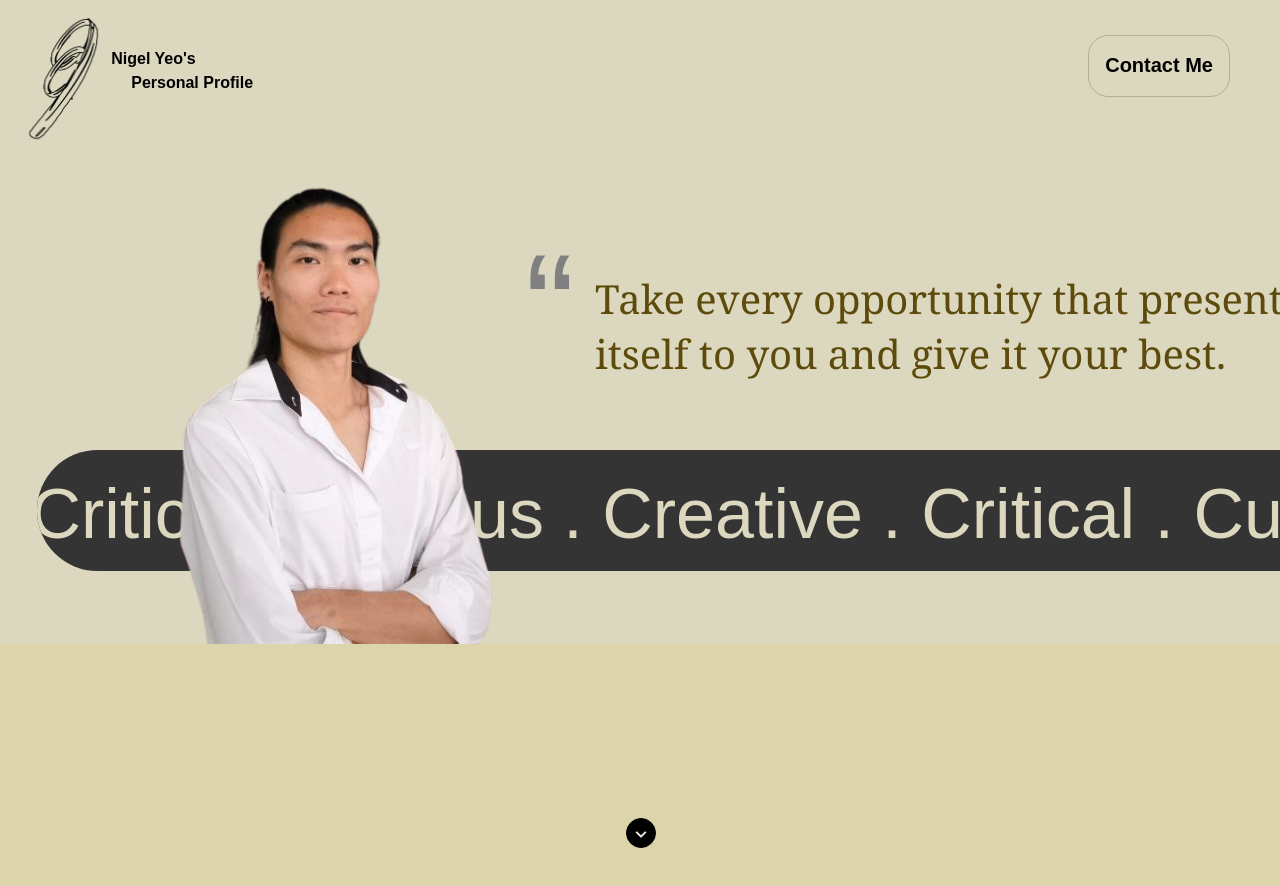
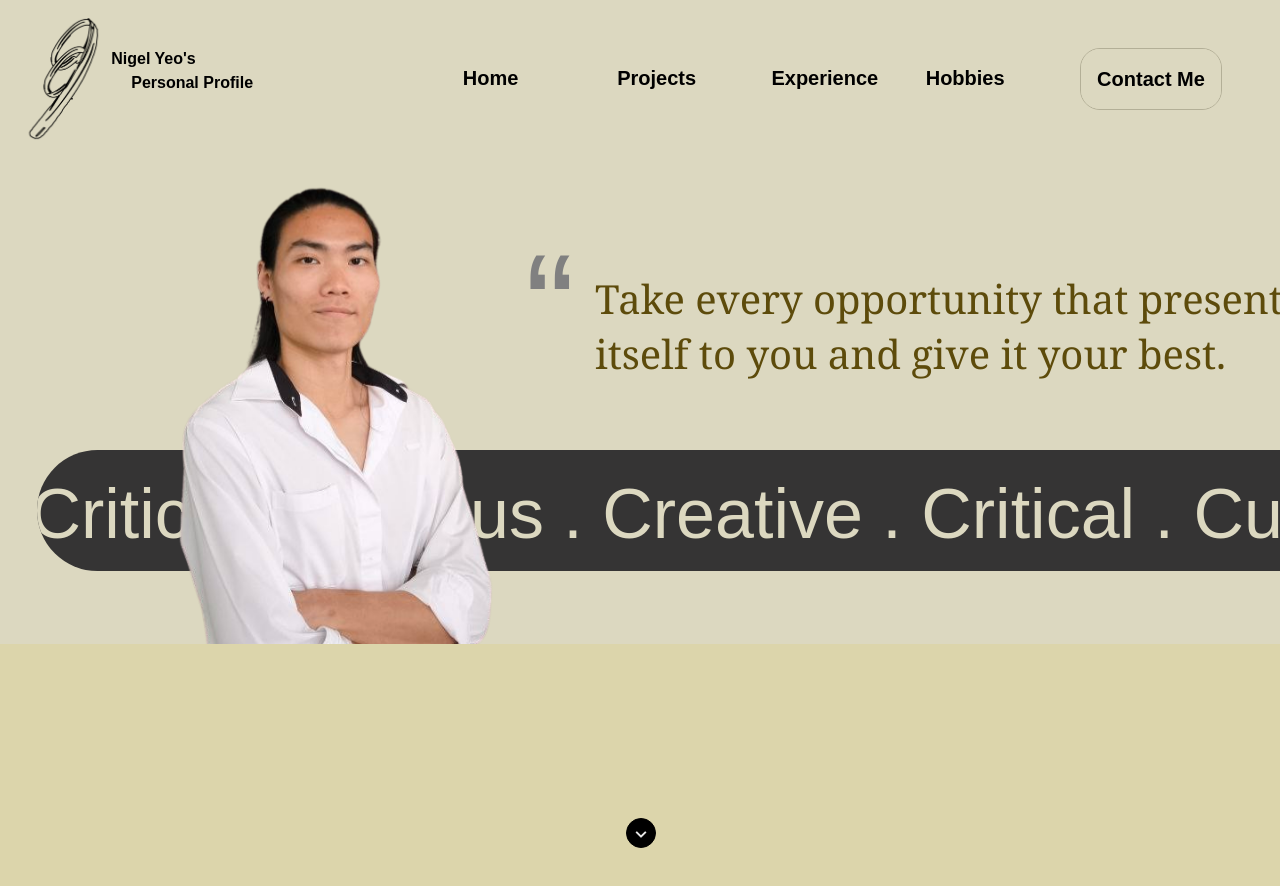
Before and after one commit to NigelYeoTW/nigelyeo, a React (Create React App) app in the folder body/: page / in a window 1280 px wide. Shown: the top 886 px of the page. Built offline with nearby package versions, Linux system fonts and the light colour scheme.

Commit message:
Use grid for header

```diff
--- a/body/src/Header.css
+++ b/body/src/Header.css
@@ -23,23 +23,59 @@ span.below-name {
 }
 
 
-.logo {
+img.logo {
   height: 8rem;
   padding: 15px;
   padding-right: 5px;
 }
 
+div.main-logo-container {
+  display: flex;
+}
+
 div.header {
   background-color: #dcd8c0;
   position: relative;
+  display: grid;
+  grid-template-columns: 3fr 1fr 1fr 1fr 1fr 200px;
+  width: 100%;
+}
+
+div.menu {
   display: flex;
+  align-items: center;
+}
+
+span.menu-item {
+  display: inline-block;
+  font-size: 20px;
+  font-weight: bold;
+  cursor: pointer;
+  text-decoration: none;
+  transition: color 0.2s ease-in-out;
+}
+
+span.menu-item:hover {
+  color: rgb(131, 131, 85);
+}
+
+span.menu-item:after {
+  content: '';
+  width: 0px;
+  height: 2px;
+  display: block;
+  background: rgb(131, 131, 85);
+  transition: 200ms;
+}
+
+span.menu-item:hover::after {
   width: 100%;
 }
 
 div.contact-button-container {
-  position: absolute;
-  right: 50px;
-  top: 22%;
+  position: relative;
+  height: 60px;
+  width: 140px;
   border: 1px solid #b3af97;
   border-radius: 20px;
   overflow: hidden;
@@ -47,12 +83,20 @@ div.contact-button-container {
 }
 
 button.contact-button {
+  width: 100%;
+  height: 100%;
   font-family: Neuemontreal, sans-serif;
   font-size: 20px;
   font-weight: bold;
-  margin: 10px;
+  /* margin: 10px; */
   border: 0px;
-  height: 40px;
+  /* height: 40px; */
   background-color: #dcd8c0;
   cursor: pointer;
+  transition: background-color 0.2s ease-in-out, color 0.2s ease-in-out;
 }
+
+button.contact-button:hover {
+  background-color: black;
+  color: #dcd8c0;
+}
--- a/body/src/Header.js
+++ b/body/src/Header.js
@@ -9,17 +9,33 @@ function Header() {
 
   return (
     <div className = "header">
+      <div className='main-logo-container'>
         <img src={logo} className="logo"></img>
         <div className="beside-logo">
           <span className="my-name">Nigel Yeo's</span>
           <span className='below-name'>Personal Profile</span>
         </div>
+      </div>
+      <div className='menu'>
+        <span className='menu-item'>Home</span>
+      </div>
+      <div className='menu'>
+        <span className='menu-item'>Projects</span>
+      </div>
+      <div className='menu'>
+        <span className='menu-item'>Experience</span>
+      </div>
+      <div className='menu'>
+        <span className='menu-item'>Hobbies</span>
+      </div>
+      <div className='menu'>
         <div className='contact-button-container' onClick={scrollBottom}>
           <button className='contact-button' onClick={scrollBottom}>
             Contact Me
           </button>
         </div>
       </div>
+    </div>
   )
 }
 
```
Lines whose indentation alone changed are shown as unchanged.
